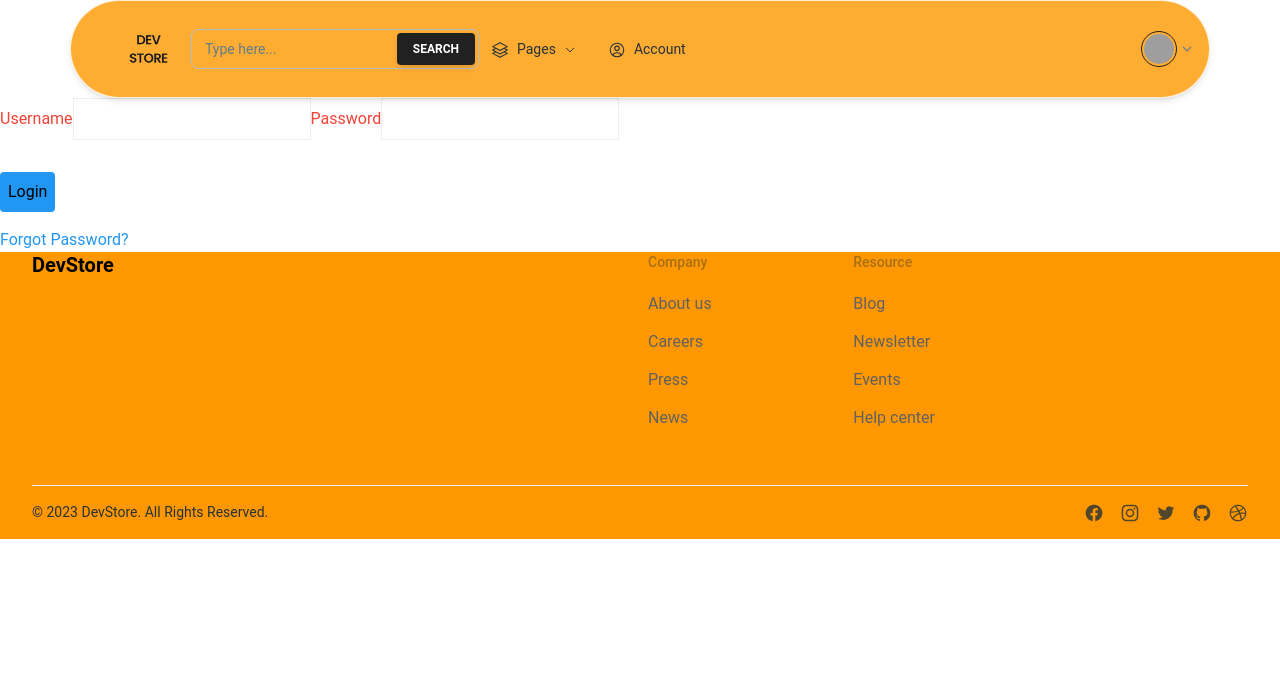
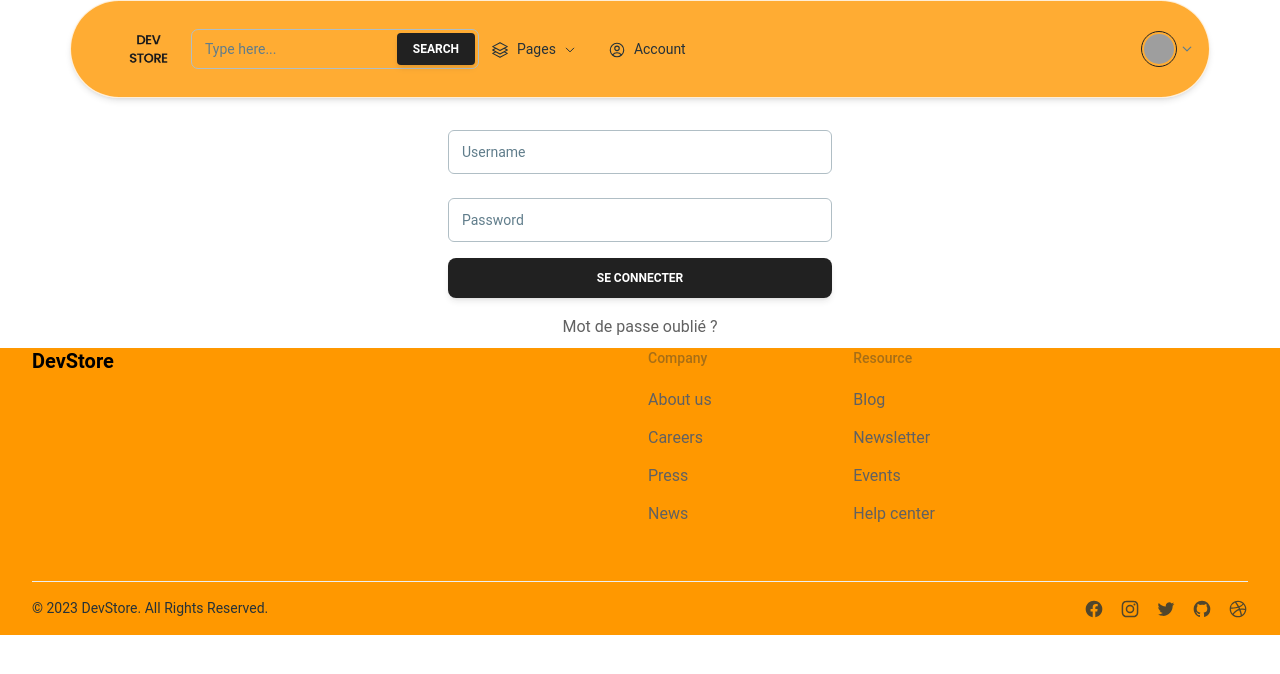
Before and after one commit to Noneku/DevStore, a React (Vite) app: page /login in a window 1280 px wide. Shown: the top 674 px of the page. Built offline with nearby package versions, Linux system fonts and the light colour scheme; grey boxes are pictures that could not be loaded.

Commit message:
Add new style to form login

```diff
--- a/src/Components/Header.jsx
+++ b/src/Components/Header.jsx
@@ -6,7 +6,6 @@ import { NavLink } from "react-router-dom";
 import logo from "../assets/DEV Store.jpg";
 import { navListMenuItems} from "./utils/navListMenuItems";
 import { profileMenuItems, navListItems} from "./utils/profileMenuItems";
-import AuthUser from "./utils/AuthUser";
 import {
   Navbar,
   Collapse,
@@ -30,7 +29,7 @@ import {
 } from "@heroicons/react/24/outline";
 
 
-export function Header() {
+export function Header({isAuthenticated, decodedToken}) {
 
   const [isNavOpen, setIsNavOpen] = useState(false);
   const [searchValue,setSearchValue] = useState("");
@@ -230,7 +229,11 @@ function NavList() {
       <div className="relative mx-auto flex items-center text-blue-gray-900">
       <img src={logo} alt="" className="h-20 w-20 mr-4" />
       {/* <AuthUser isAuthenticated={isAuthenticated} setIsAuthenticated={setIsAuthenticated}/> */}
-      {/* {isAuthenticated && } */}
+      {isAuthenticated &&
+        <Typography className="mr-4 ml-2 cursor-pointer py-1.5 font-medium">
+        Bonjour, <strong className="font-semibold text-gray-900 dark:text-white">{decodedToken ? decodedToken.user : null}</strong>
+      </Typography>
+      }
         <div className="relative flex w-full gap-2 md:w-max">
           <Input
             value={searchValue}
--- a/src/Components/Login.jsx
+++ b/src/Components/Login.jsx
@@ -3,6 +3,13 @@ import * as Yup from 'yup';
 import { Formik, Field, Form, ErrorMessage } from 'formik';
 import axios from 'axios';
 import { useNavigation } from 'react-router-dom';
+import {
+  Card,
+  Input,
+  Checkbox,
+  Button,
+  Typography,
+} from "@material-tailwind/react";
 
 export const loginSchema = Yup.object().shape({
     username: Yup.string()
@@ -49,48 +56,66 @@ export const loginSchema = Yup.object().shape({
       };
 
       return (
+        <Card color="transparent" shadow={false} className="flex flex-col items-center">
       <Formik
         initialValues={{
-            username: '',
+          username: '', // Valeurs initiales vides
           password: '',
         }}
-          validationSchema={loginSchema}
-          onSubmit={handleSubmit}
+        validationSchema={loginSchema} // Utilisation du schéma de validation
+        onSubmit={handleSubmit} // Gestionnaire de soumission personnalisé
       >
-          {({ values }) => (
-            <Form>
-              <label className={styles.label} htmlFor='username'>
-                Username
-              </label>
-              <Field className={styles.field} id='username' name='username' />
-              <ErrorMessage component='a' className={styles.errorMsg} name='username' />
+        {({ isSubmitting }) => (
+          <Form className="mt-8 mb-2 max-w-screen-lg sm:w-96">
+            <div className="mb-4 flex flex-col gap-6">
+              <Field type="text" name="username">
+                {({ field }) => (
+                  <Input
+                    {...field}
+                    size="lg"
+                    label="Username"
+                    className={styles.field} // Classe CSS personnalisée
+                  />
+                )}
+              </Field>
+              <ErrorMessage name="username" component="div" className={styles.errorMsg} />
 
-              <label className={styles.label} htmlFor='password'>
-                Password
-              </label>
-              <Field className={styles.field} id='password' name='password' type="password" />
-              <ErrorMessage component='a' className={styles.errorMsg} name='password' />
-
-              <div className='mt-8'>
-                <button type='submit' className={styles.button}>
-                  Login
-                </button>
+              <Field type="password" name="password">
+                {({ field }) => (
+                  <Input
+                    {...field}
+                    size="lg"
+                    label="Password"
+                    type="password"
+                    className={styles.field} // Classe CSS personnalisée
+                  />
+                )}
+              </Field>
+              <ErrorMessage name="password" component="div" className={styles.errorMsg} />
             </div>
-
-              {/* Lien pour la réinitialisation du mot de passe */}
-              <div className="mt-4">
-                <button
-                  type="button"
-                  className={styles.forgotPassword}
-                  onClick={() => handleForgotPassword(values.username)}
+            <Button
+              type="submit"
+              className="mt6 bg-none" // Classe CSS personnalisée pour le bouton
+              fullWidth
+              disabled={isSubmitting}
             >
-                  Forgot Password?
-                </button>
-              </div>
-
+              Se connecter
+            </Button>
+            <Typography color="gray" className="mt-4 text-center font-normal">
+              <a
+                href="#"
+                onClick={(e) => {
+                  e.preventDefault();
+                  handleForgotPassword(); // Gérer la logique de mot de passe oublié ici
+                }}
+              >
+                Mot de passe oublié ?
+              </a>
+            </Typography>
           </Form>
         )}
       </Formik>
+    </Card>
 );
     }
 
--- a/src/main.jsx
+++ b/src/main.jsx
@@ -1,16 +1,16 @@
 import React, { useState, useEffect } from 'react';
-import { createRoot } from 'react-dom/client';
+import ReactDOM from 'react-dom';
 import { BrowserRouter, Route, Routes } from 'react-router-dom';
-import jwtDecode from 'jwt-decode'; // Assurez-vous que cette dépendance est correctement importée.
+import jwtDecode from 'jwt-decode';
 import './index.css';
-import { Footer } from './Components/Footer';
-import { Header } from './Components/Header';
-import { Home } from './Components/Home';
-import Profile from './Components/Profile';
-import Login from './Components/Login';
-import Product from './Components/Product';
-import Category from './Components/Category';
-import SignUpForm from './Components/SignUpForm';
+import { Footer } from './components/Footer';
+import { Header } from './components/Header';
+import { Home } from './components/Home';
+import Profile from './components/Profile';
+import Login from './components/Login';
+import Product from './components/Product';
+import Category from './components/Category';
+import SignUpForm from './components/SignUpForm';
 
 function App() {
   const [isAuthenticated, setIsAuthenticated] = useState(false);
@@ -28,14 +28,14 @@ function App() {
 
   return (
     <BrowserRouter>
-      <Header />
+      <Header isAuthenticated={isAuthenticated} decodedToken={decodedToken} />
       <Routes>
         {!isAuthenticated ? (
           <>
             <Route exact path="/" element={<Home />} />
             <Route path="/inscription" element={<SignUpForm />} />
             <Route path="/login" element={<Login />} />
-            <Route path="/profile" element={<Login/>} />
+            <Route path="/profile" element={<Login />} />
           </>
         ) : (
           <>
@@ -53,4 +53,4 @@ function App() {
   );
 }
 
-createRoot(document.getElementById('root')).render(<App />);
+ReactDOM.render(<App />, document.getElementById('root'));
```
Lines whose indentation alone changed are shown as unchanged.
